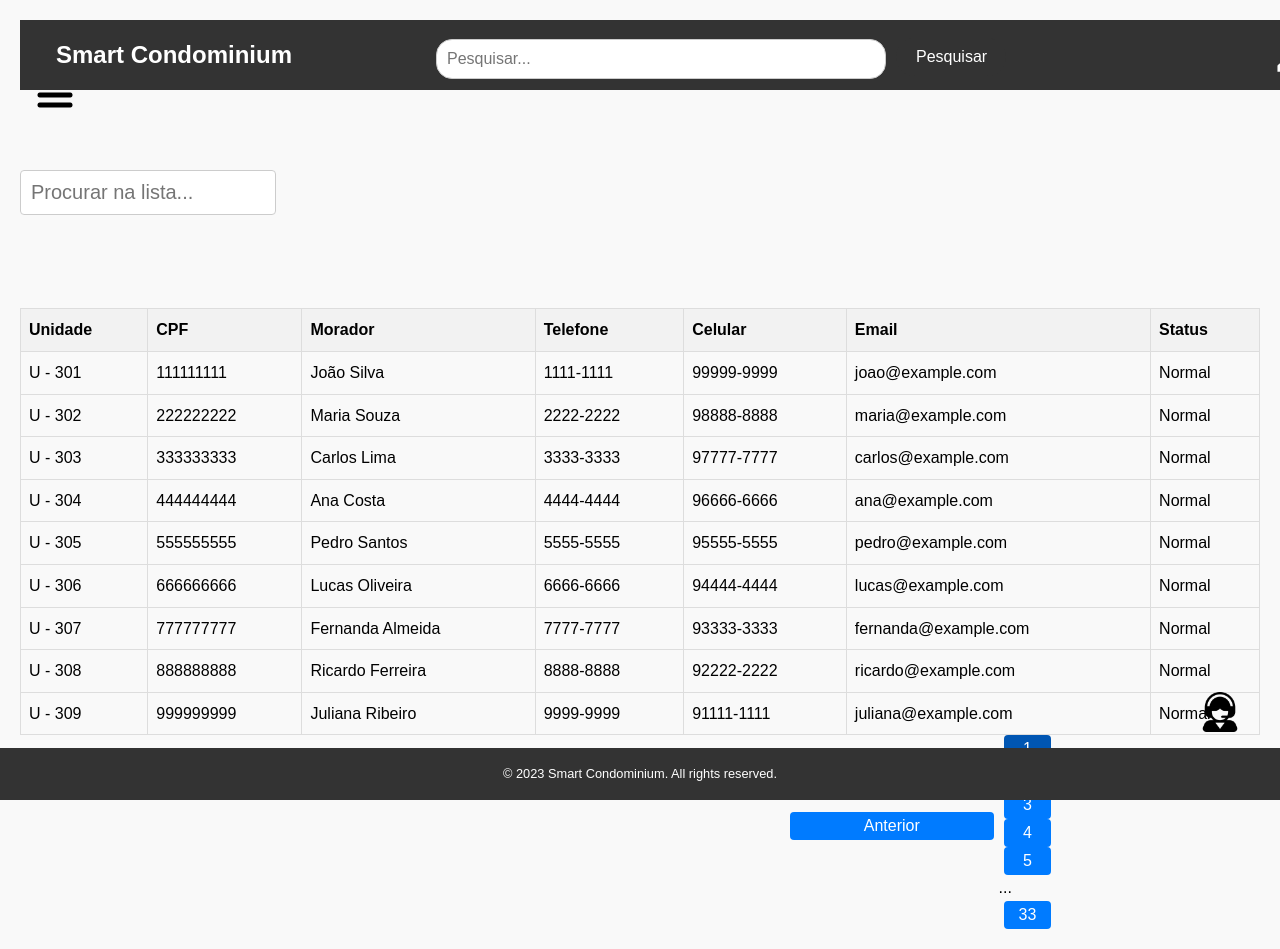
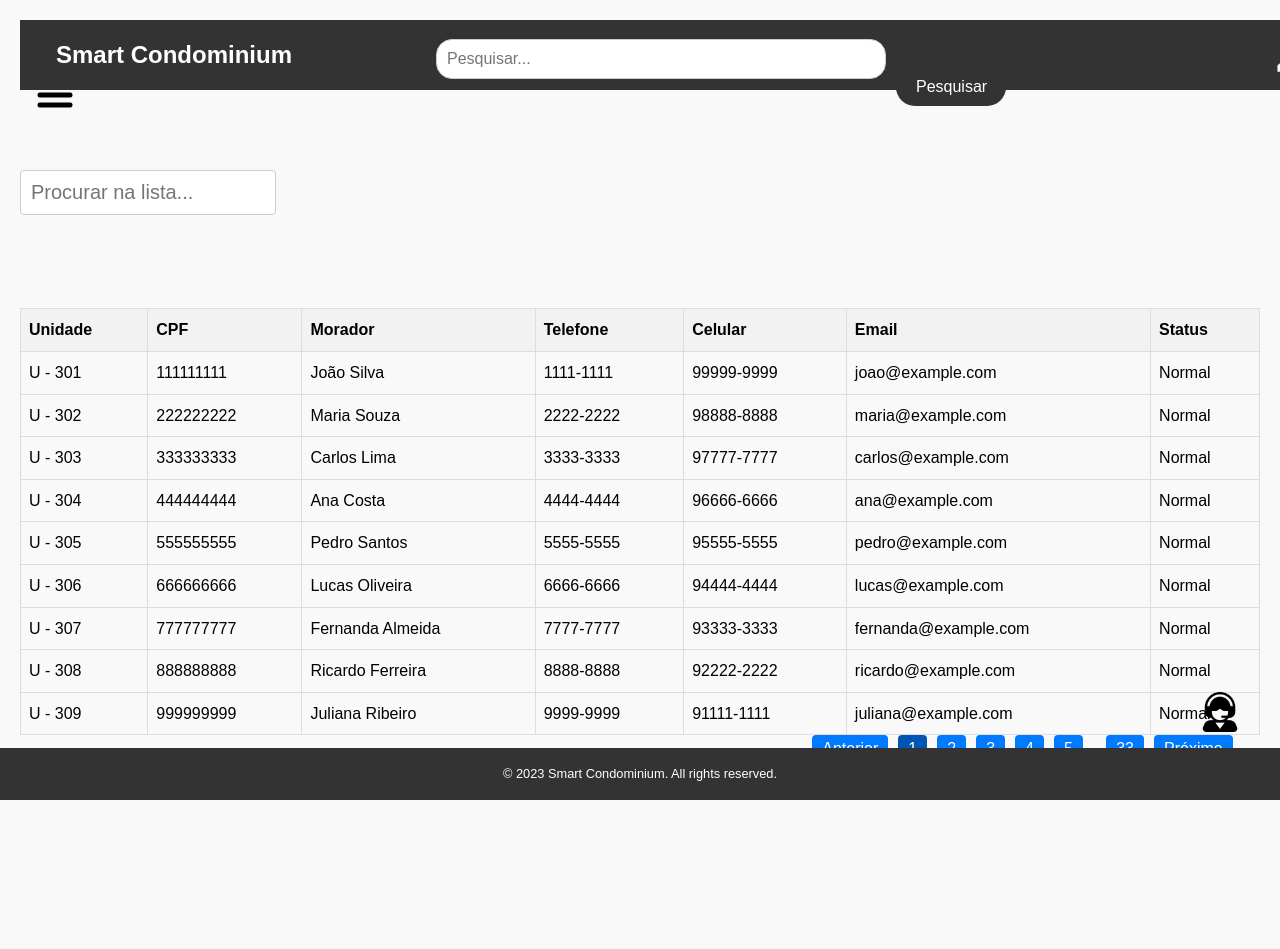
Before and after one commit to wilkerbruno/Smart-Condominium, a Flask app: page /units in a window 1280 px wide. After the commit the page ends 800 px from the top, so only its background shows below. Run offline with Flask 3, Linux system fonts and the light colour scheme; parts of the project's set-up code (start-up, migrations or seed data) failed here and were passed over.

Commit message:
alteraçao botao
botao da paginação

```diff
--- a/condominio/static/css/cadastros.css
+++ b/condominio/static/css/cadastros.css
@@ -166,8 +166,8 @@ button {
     border-radius: 4px;
     cursor: pointer;
     font-size: 16px;
-    display: block;
-    width: 100%;
+    /*display: block;
+    width: 100%;*/
 }
 
 
--- a/condominio/static/css/inicio.css
+++ b/condominio/static/css/inicio.css
@@ -227,11 +227,11 @@ body {
 
 #prev{
     margin-left: -98px;
-    margin-top: -12px;
+   /* margin-top: -12px; */
 }
 
 #next{
-    margin-top: -100px;
+   /* margin-top: -100px; */
 
 }
 
```
